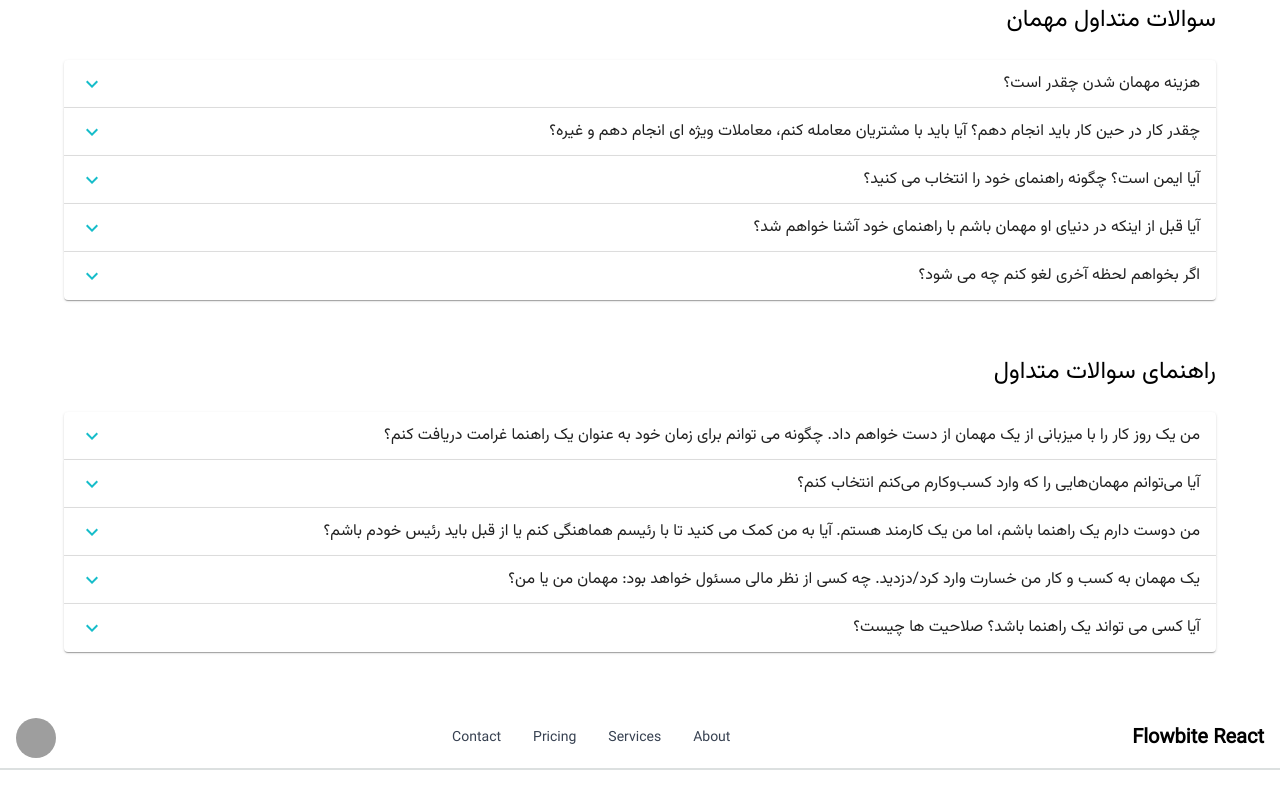
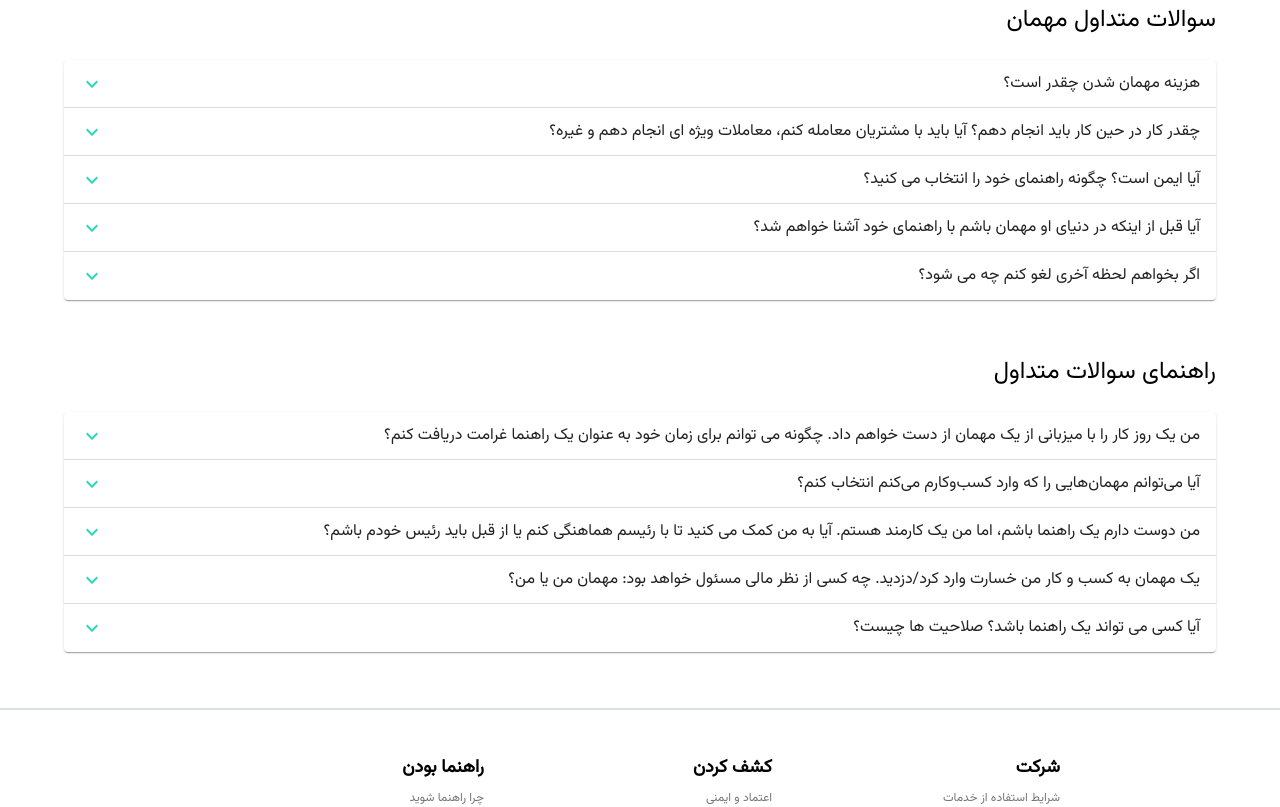
Before and after one commit to dannymhmdi/beme-backup, a Next.js app: page /how-it-works in a window 1280 px wide. Shown: the part 1100-1907 px from the top of the page. Built offline with nearby package versions, Linux system fonts and the light colour scheme; grey boxes are pictures that could not be loaded.

Commit message:
flowbite dleted

```diff
--- a/app/how-it-works/page.jsx
+++ b/app/how-it-works/page.jsx
@@ -1,7 +1,6 @@
 import Link from "next/link";
 import React from "react";
 import { HowItWorks } from "@/components/how-it-works";
-import FlowHeader from "@/components/header/flow-header";
 // import middleware from "middleware";
 const Page = () => {
   // middleware()
@@ -9,7 +8,6 @@ const Page = () => {
     <>
     <HowItWorks>
     </HowItWorks>
-    <FlowHeader/>
     </>
   );
 };
--- a/app/register/page.jsx
+++ b/app/register/page.jsx
@@ -1,7 +1,6 @@
 "use client";
 import React from "react";
 import { RegisterForm } from "@/components/register";
-import { Checkbox, Label } from "flowbite-react";
 import Link from "next/link";
 
 const Register = () => {
--- a/package.json
+++ b/package.json
@@ -15,7 +15,6 @@
     "@mui/icons-material": "^5.15.2",
     "@mui/material": "^5.15.2",
     "@mui/material-nextjs": "^5.15.3",
-    "flowbite-react": "^0.7.5",
     "next": "14.0.4",
     "pg": "^8.11.5",
     "react": "^18",
--- a/src/components/dialog-button/dialogButton.jsx
+++ b/src/components/dialog-button/dialogButton.jsx
@@ -81,7 +81,7 @@ const DialogButton = ({ sendFilteredRequestHandler , fields , setFields,setFilte
           corporis quibusdam quis! filterBox
         </div>
         <button
-          className="text-white bg-green-600 px-5 py-2 rounded-lg ms-2"
+          className="text-white bg-teal-500 px-5 py-2 rounded-lg ms-2"
           onClick={() => {
             setShowDateBox(true);
             setShowFilterBox(false);
@@ -90,7 +90,7 @@ const DialogButton = ({ sendFilteredRequestHandler , fields , setFields,setFilte
           دسته بندی
         </button>
         <button
-          className="text-white bg-green-600 px-5 py-2 rounded-lg ms-2"
+          className="text-white bg-teal-500 px-5 py-2 rounded-lg ms-2"
           onClick={() => {
             setShowFilterBox(true);
             setShowDateBox(false);
--- a/src/components/header/header.jsx
+++ b/src/components/header/header.jsx
@@ -15,6 +15,7 @@ import logo from "@/public/images/logo.svg";
 import Link from "next/link";
 import { usePathname, useRouter } from "next/navigation";
 import { useState } from "react";
+import PageLoader from "next/dist/client/page-loader";
 
 const pageChange = [
   { name: "ورود", route: "/login" },
@@ -73,7 +74,7 @@ function Header() {
                 return (
                   <MenuItem key={index} onClick={handleCloseNavMenu}>
                     <Link
-                      href={`${page.route}`}
+                      href={page.route}
                       className={` text-lg inline-block py-2 px-3  hover:border-b transition-all duration-200 ${
                         page.route === route
                           ? "bg-teal-500 rounded-lg py-2 hover:text-dark text-white"
--- a/tailwind.config.js
+++ b/tailwind.config.js
@@ -6,7 +6,7 @@ module.exports = {
     "./components/**/*.{html,js,ts,jsx,tsx,mdx}",
     "./app/**/*.{html,js,ts,jsx,tsx,mdx}",
     "./src/**/*.{html,js,ts,jsx,tsx,mdx}",,
-    "node_modules/flowbite-react/lib/esm/**/*.js",
+    // "node_modules/flowbite-react/lib/esm/**/*.js",
   ],
   theme: {
     container: {
@@ -45,7 +45,7 @@ module.exports = {
       "login-btn":"#4568b2"
     },
   },
-  plugins: [
-    require("flowbite/plugin"),
-  ],
+  // plugins: [
+  //   require("flowbite/plugin"),
+  // ],
 };
```
Also changed, not shown: 1 other file (tests, documents, lock files or other folders).
